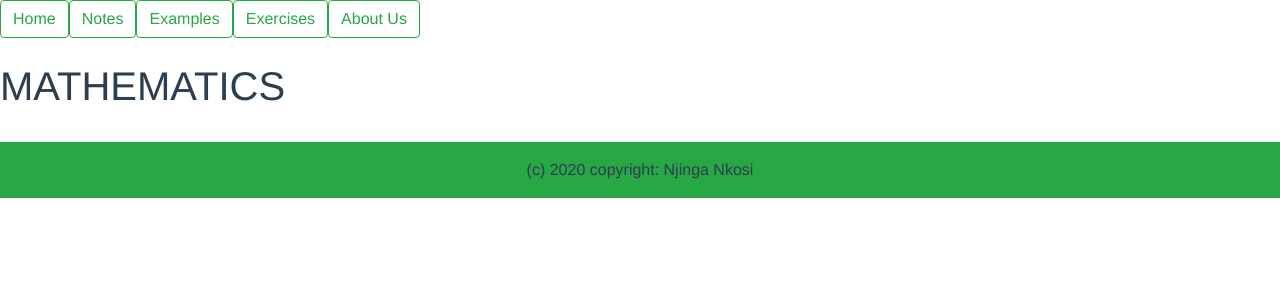
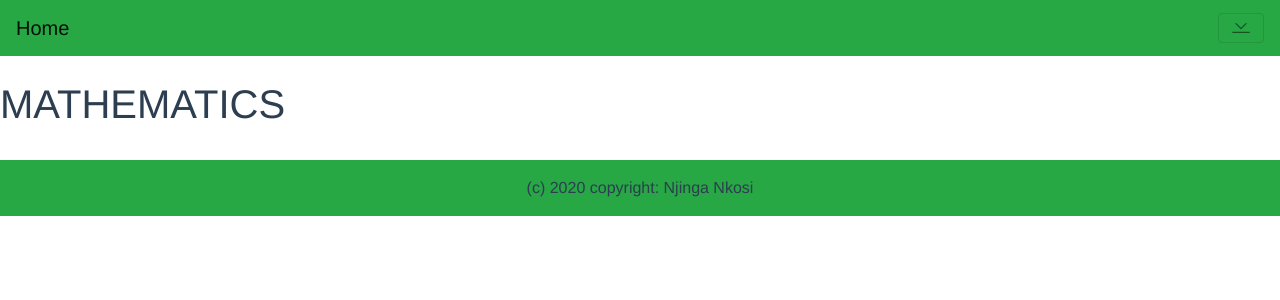
Before and after one commit to Njinga/b-app, a Vue app: page /examples in a window 1280 px wide. Shown: the top 300 px of the page. Built offline with nearby package versions, Linux system fonts and the light colour scheme.

Commit message:
navbar changes

```diff
--- a/package.json
+++ b/package.json
@@ -8,9 +8,13 @@
     "lint": "vue-cli-service lint"
   },
   "dependencies": {
-    "bootstrap": "^4.0.0",
+    "bootstrap": "^4.5.0",
+    "bootstrap-vue": "^2.15.0",
     "core-js": "^3.6.5",
+    "funding": "^1.0.9",
     "mdbvue": "^6.7.1",
+    "popper.js": "^1.16.1",
+    "portal-vue": "^2.1.7",
     "vue": "^2.6.11",
     "vue-router": "^3.2.0"
   },
--- a/src/App.vue
+++ b/src/App.vue
@@ -1,22 +1,13 @@
 <template>
     <div id="app">
-        <!--<Navbar></Navbar-->
-        <router-link to="/" class="btn btn-outline-success">Home</router-link>
+        <Navbar></Navbar>
+       <!-- <router-link to="/" class="btn btn-outline-success">Home</router-link>
         <router-link to="/notes" class="btn btn-outline-success">Notes </router-link>
         <router-link to="/examples" class="btn btn-outline-success">Examples </router-link>
         <router-link to="/exercises" class="btn btn-outline-success">Exercises </router-link>
-        <router-link to="/about" class="btn btn-outline-success">About Us</router-link>
+        <router-link to="/about" class="btn btn-outline-success">About Us</router-link>-->
 
         <router-view />
-        <!-- <div class="topnav">
-        <router-link to="/home">Home</router-link>-
-        <a href="/home" class="active">Home</a>
-        <router-link to="/about">About Us</router-link>
-        <a href="/about">About Us</a>
-        <router-view />
-        <a href="#home" class="active">Home</a>
-
-    </div>-->
         <div class="footer-copyright text-center py-3 bg-success"> (c) 2020 copyright: Njinga Nkosi</div>
 
 
--- a/src/components/Navbar.vue
+++ b/src/components/Navbar.vue
@@ -1,6 +1,6 @@
 <template>
-    <b-navbar toggleable type="dark" variant="dark">
-        <b-navbar-brand href="#">MATHEMATICS</b-navbar-brand>
+    <b-navbar toggleable type="light" variant="success">
+        <b-navbar-brand to="/">Home</b-navbar-brand>
 
         <b-navbar-toggle target="navbar-toggle-collapse">
             <template v-slot:default="{ expanded }">
@@ -11,9 +11,10 @@
 
         <b-collapse id="navbar-toggle-collapse" is-nav>
             <b-navbar-nav class="ml-auto">
-                <b-nav-item href="/home">Home</b-nav-item>
-                <b-nav-item href="#">About</b-nav-item>
-                <b-nav-item href="#" disabled>Disabled</b-nav-item>
+                <b-nav-item to="/notes">Notes</b-nav-item>
+                <b-nav-item to="/examples">Examples</b-nav-item>
+                <b-nav-item to="/exercises">Exercises</b-nav-item>
+                <b-nav-item to="/about">About Us</b-nav-item>
             </b-navbar-nav>
         </b-collapse>
     </b-navbar>
```
Also changed, not shown: src/main.js (+9 -2 lines), 1 other file (tests, documents, lock files or other folders).
